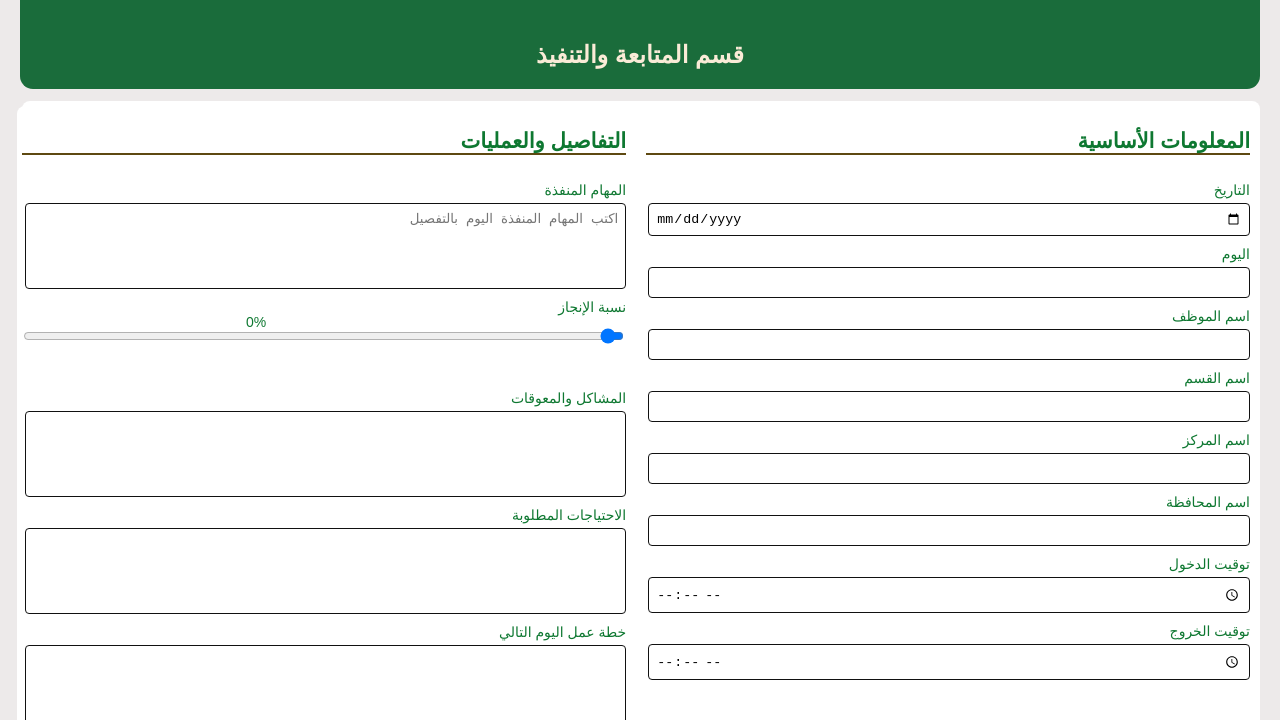
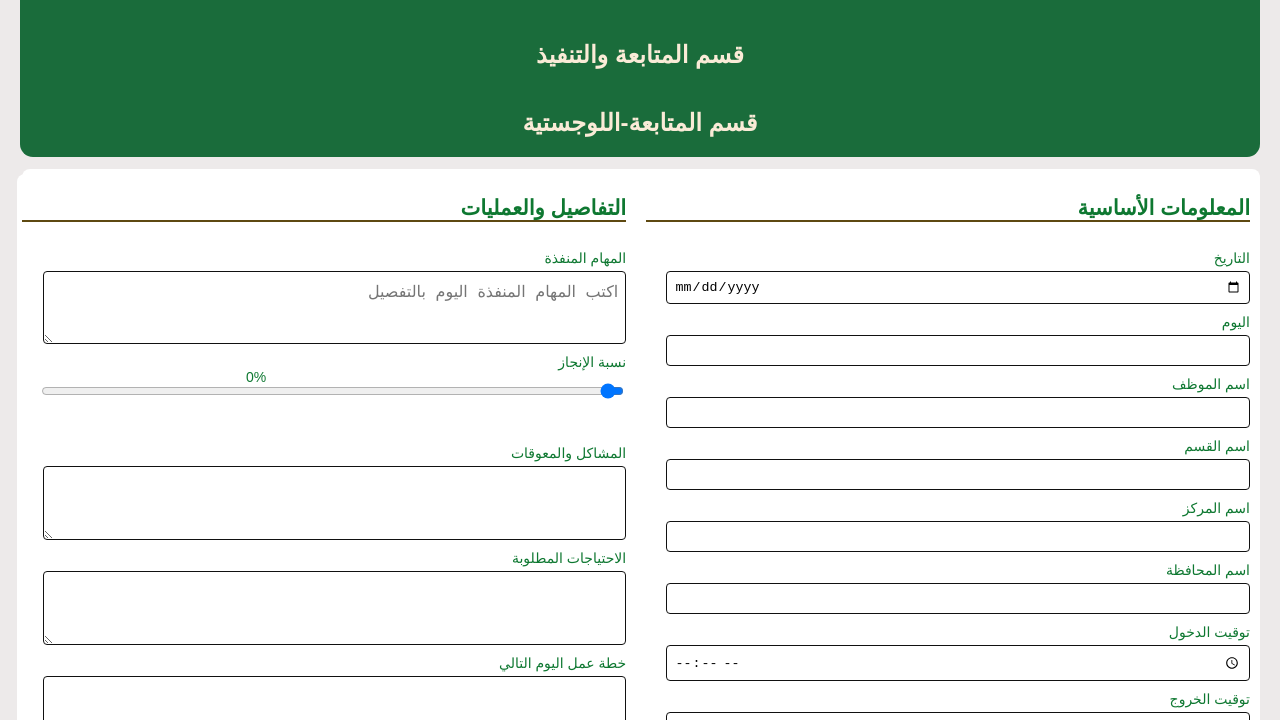
Before and after one commit to hssaniwork-hash/reports, a plain HTML site: page index.html in a window 1280 px wide. Shown: the part 80-800 px from the top of the page. Drawn offline with Linux system fonts and the light colour scheme.

Commit message:
Update index.html

```diff
--- a/index.html
+++ b/index.html
@@ -78,16 +78,36 @@ body{
 
 .card input,
 .card textarea{
-    width:97%;
+    width:94%;
     border:solid 0.5px #111;
     border-radius:4px;
     padding:7px;
     margin-top:5px;
 }
 
+textarea{
+    padding: 10px;
+    line-height: 1.8;
+    font-size: 16px;
+    resize: vertical;
+    direction: rtl;
+    white-space: pre-wrap;
+    overflow-wrap: break-word;
+    overflow-y: visible;
+    text-wrap: wrap;
+}
+
 .card textarea{
-    height:70px;
-    resize:none;
+    text-wrap: wrap;
+    height:max-content;
+    display: flex;
+    flex-direction: column;
+    resize:horizontal;
+     line-height: 1.8;
+    font-size: 16px;
+    direction: rtl;
+    white-space: pre-wrap;
+    overflow-wrap: break-word;
 }
 
 .card .box{
@@ -139,8 +159,9 @@ span{
     text-align:center;
     margin-top:10px;
     background:#0e7831;
-    color:#fff;
+    color:#fffbe8;
     border-radius:4px;
+    height: 120px;
     padding:10px;
 }
 
@@ -155,6 +176,11 @@ span{
     body{
         background:#fff;
     }
+
+textarea{
+    resize: horizontal;
+}
+
 }
 
 /* للجوال */
@@ -182,6 +208,9 @@ span{
     top: -50px;
     right: 250px;
 }
+textarea{
+    resize: horizontal;
+}
 }
 
 </style>
@@ -196,6 +225,7 @@ span{
 <div class="hed">
     <h1>نظام التقارير اليومية</h1>
     <h2>قسم المتابعة والتنفيذ</h2>
+    <h2>قسم المتابعة-اللوجستية </h2>
 </div>
 
 <div class="continer">
@@ -241,19 +271,19 @@ span{
         <div class="box">
 
             <label>المهام المنفذة</label>
-            <textarea placeholder="اكتب المهام المنفذة اليوم بالتفصيل"></textarea>
+            <textarea id="te" placeholder="اكتب المهام المنفذة اليوم بالتفصيل" style="height: max-content;"></textarea>
 
             <label>نسبة الإنجاز</label>
-            <input type="range" id="range" min="0" max="100" step="10" onchange="val()"" value="0">
+            <input type="range" id="range" min="0" max="100" step="10" onchange="val()"" value="0" placeholder="">
             <span id="range-val">0%</span>
             <label>المشاكل والمعوقات</label>
-            <textarea></textarea>
+            <textarea id="te" style="height: max-contentt;"></textarea>
 
-            <label>الاحتياجات المطلوبة</label>
-            <textarea></textarea>
+            <label >الاحتياجات المطلوبة</label>
+            <textarea id="te" style="height: max-content;"></textarea>
 
             <label>خطة عمل اليوم التالي</label>
-            <textarea></textarea>
+            <textarea id="te" style="height: fit-content;"></textarea>
 
         </div>
 
@@ -299,10 +329,11 @@ span{
     <br><br>
 
     <span>
-        إدارة القوى البشرية - تقارير المتابعة اليومية والمهام
+        إدارة القوى البشرية -  المتابعة اليومية واللوجستية
     </span>
 
  <h4>Power by:Fawaz-Alhassani</h4>
+
 
 </div>
 
@@ -315,11 +346,14 @@ span{
 </button>
 
 <script>
+
 let vc = document.getElementById('range');
 let ran = document.getElementById('range-val');
 function val(){
 ran.innerHTML = vc.value + '%';
 }
+const de = new Date();
+
 function downloadPDF() {
 
     const element = document.getElementById('con');
@@ -327,7 +361,7 @@ function downloadPDF() {
     const opt = {
         margin: [10,10,10,10],
 
-        filename: 'التقرير-اليومي.pdf',
+        filename:'التقرير اليومي'+ '' + de.toLocaleString() + '.pdf',
 
         image: {
             type: 'jpeg',
```
